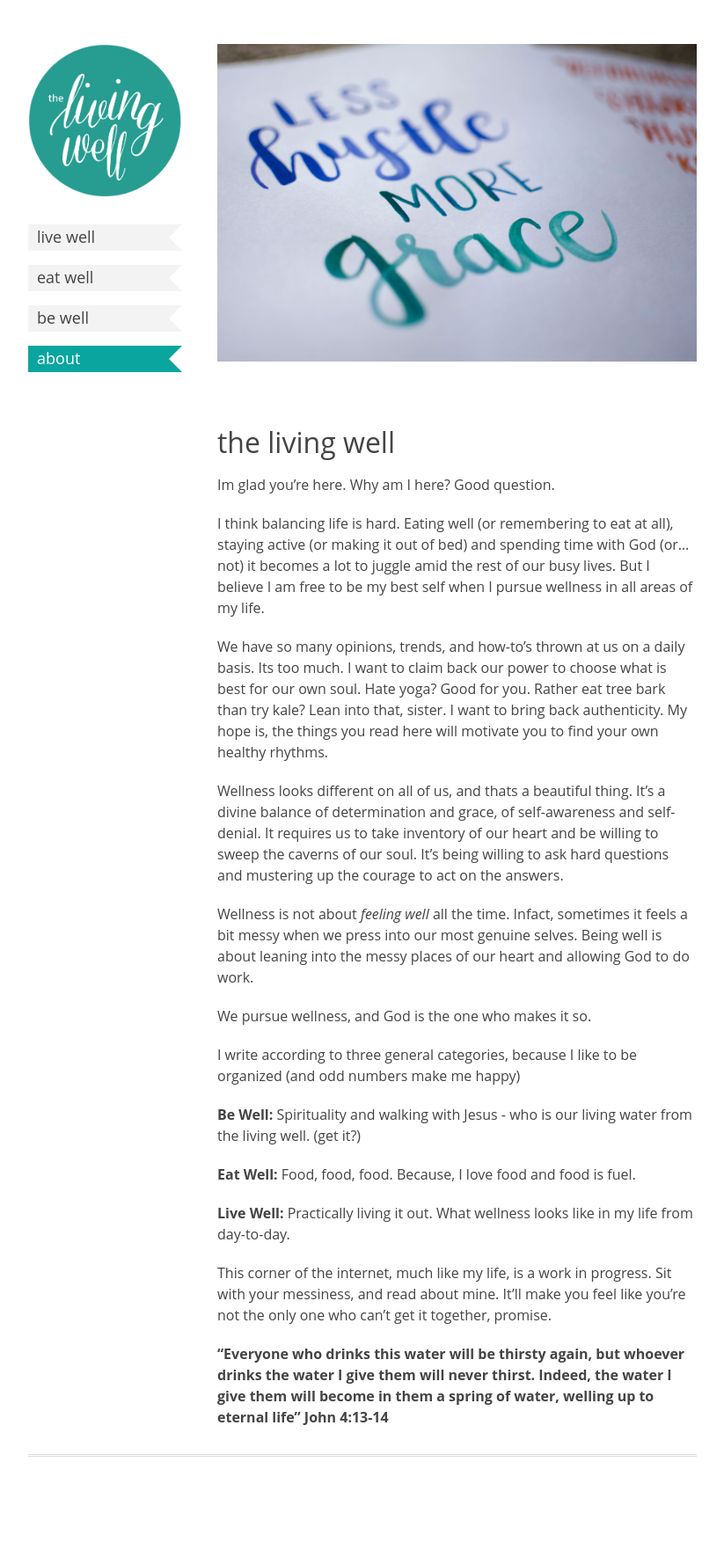
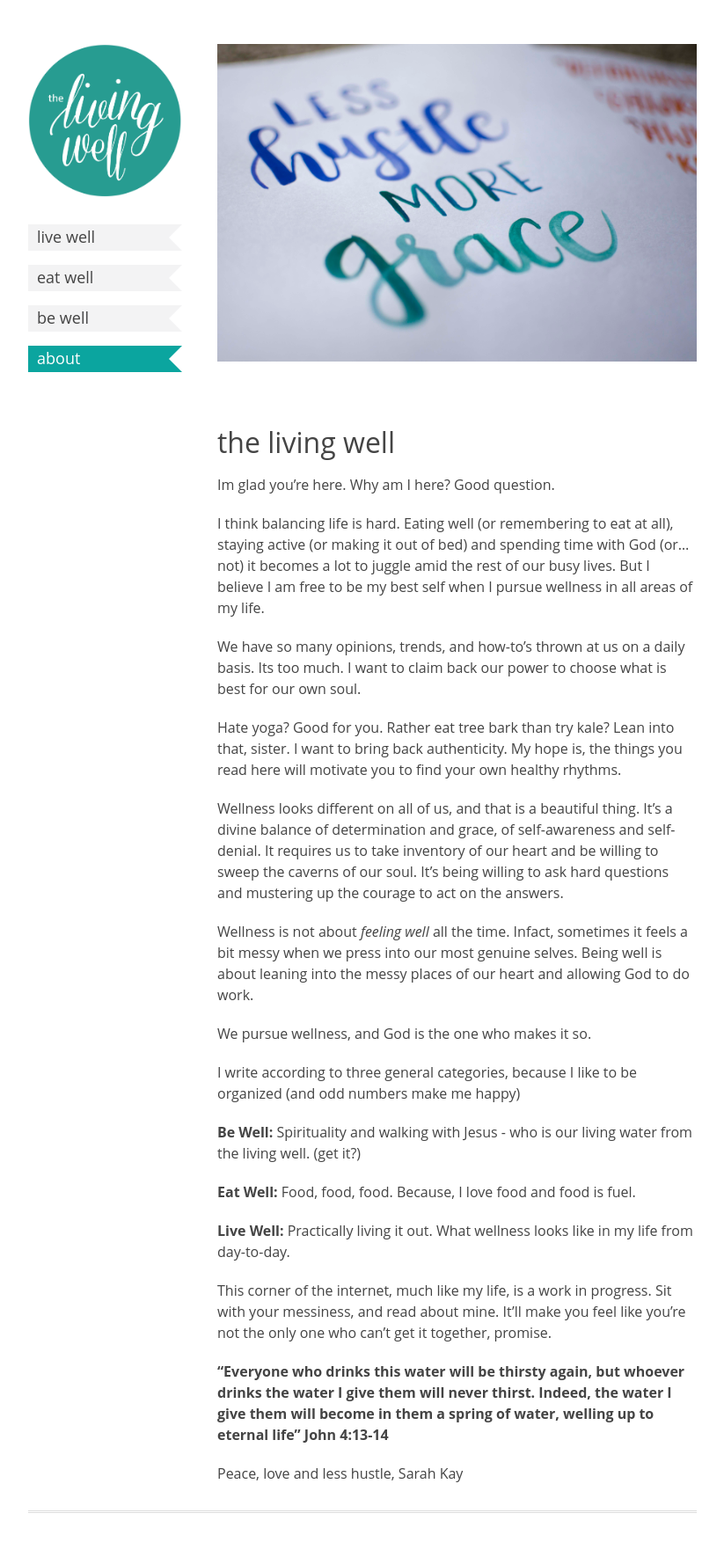
Before and after one commit to dreger/thelivingwell.co, a Jekyll site: the page built from index.md, in a window 1280 px wide. Shown: the whole page at 88% size, without its empty margins (228-1051 px from the left). Built offline with Jekyll 4.4.1, drawn with Linux system fonts in a browser that asks for light colours; before the commit the page ends 1706 px from its top, so only the background shows below that.

Commit message:
Update index.md

```diff
--- a/index.md
+++ b/index.md
@@ -9,9 +9,11 @@ Im glad you're here. Why am I here? Good question.
 
 I think balancing life is hard. Eating well (or remembering to eat at all), staying active (or making it out of bed) and spending time with God (or...not) it becomes a lot to juggle amid the rest of our busy lives. But I believe I am free to be my best self when I pursue wellness in all areas of my life.
 
-We have so many opinions, trends, and how-to's thrown at us on a daily basis. Its too much. I want to claim back our power to choose what is best for our own soul. Hate yoga? Good for you. Rather eat tree bark than try kale? Lean into that, sister. I want to bring back authenticity. My hope is, the things you read here will motivate you to find your own healthy rhythms.
+We have so many opinions, trends, and how-to's thrown at us on a daily basis. Its too much. I want to claim back our power to choose what is best for our own soul.
 
-Wellness looks different on all of us, and thats a beautiful thing. It's a divine balance of determination and grace, of self-awareness and self-denial. It requires us to take inventory of our heart and be willing to sweep the caverns of our soul. It's being willing to ask hard questions and mustering up the courage to act on the answers.
+Hate yoga? Good for you. Rather eat tree bark than try kale? Lean into that, sister. I want to bring back authenticity. My hope is, the things you read here will motivate you to find your own healthy rhythms.
+
+Wellness looks different on all of us, and that is a beautiful thing. It's a divine balance of determination and grace, of self-awareness and self-denial. It requires us to take inventory of our heart and be willing to sweep the caverns of our soul. It's being willing to ask hard questions and mustering up the courage to act on the answers.
 
 Wellness is not about _feeling well_ all the time. Infact, sometimes it feels a bit messy when we press into our most genuine selves. Being well is about leaning into the messy places of our heart and allowing God to do work.
 
@@ -28,3 +30,6 @@ I write according to three general categories, because I like to be organized (a
 This corner of the internet, much like my life, is a work in progress. Sit with your messiness, and read about mine. It’ll make you feel like you’re not the only one who can't get it together, promise.
 
 **“Everyone who drinks this water will be thirsty again, but whoever drinks the water I give them will never thirst. Indeed, the water I give them will become in them a spring of water, welling up to eternal life” John 4:13-14**
+
+Peace, love and less hustle,
+Sarah Kay
```
